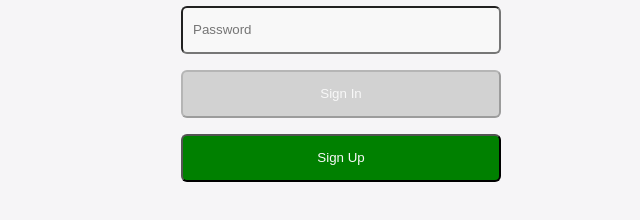
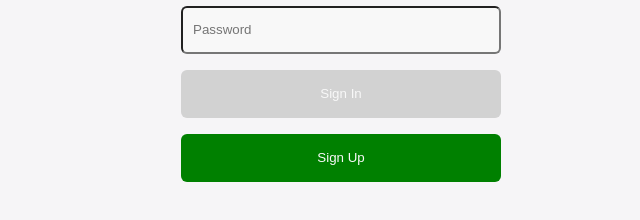
Before and after one commit to ukssss/TodoList-React, a React (Create React App) app: page /signin in a window 1280 px wide. Shown: the part 384-604 px from the top of the page, without its empty margins (299-939 px from the left). Built offline with nearby package versions, Linux system fonts and the light colour scheme.

Commit message:
[REFACT] button 컴포넌트 옵션 추가
- width, margin-bottom, border

```diff
--- a/src/components/button/button.jsx
+++ b/src/components/button/button.jsx
@@ -2,20 +2,28 @@ import React from 'react';
 import styled from 'styled-components';
 
 const StyledButton = styled.button`
-    width: ${(props) => (props.width ? '200px' : '100%')};
+    width: ${(props) => (props.width ? props.width : '100%')};
     height: 48px;
     padding: 0 10px;
     box-sizing: border-box;
-    margin-bottom: 16px;
+    margin-bottom: ${(props) => (props.marginBottom ? props.marginBottom : '')};
     border-radius: 6px;
+    border: ${(props) => (props.border ? `1px solid black` : `none`)};
     background-color: ${(props) => (props.$primary ? '#f8f8f8' : '#008000')};
     color: ${(props) => (props.$primary ? '#000000' : '#f8f8f8')};
     background-color: ${(props) => props.disabled && '#d2d2d2'};
 `;
 
-function Button({ disabled, width, children, ...restProps }) {
+function Button({ disabled, width, marginBottom, border, children, ...restProps }) {
     return (
-        <StyledButton type="button" disabled={disabled} width={width} {...restProps}>
+        <StyledButton
+            type="button"
+            disabled={disabled}
+            width={width}
+            marginBottom={marginBottom}
+            border={border}
+            {...restProps}
+        >
             {children}
         </StyledButton>
     );
--- a/src/pages/signIn/signIn.jsx
+++ b/src/pages/signIn/signIn.jsx
@@ -12,6 +12,7 @@ import ErrorDiv from '../../components/error/errorDiv/errorDiv';
 import SignInUpStyle from '../../style/signInUpStyle/signInUpStyle';
 
 import { DEV_ADDRESS } from '../../api/api';
+import { styled } from 'styled-components';
 
 export default function SignIn() {
     // signIn
@@ -125,10 +126,12 @@ export default function SignIn() {
                     {emailCheck ? <ErrorDiv>이메일 양식에 어긋납니다.</ErrorDiv> : ''}
                     <LoginInput type="password" placeholder="Password" onChange={onChangePassword} />
                     {passwordCheck ? <ErrorDiv>올바르지 않은 비밀번호 양식입니다.</ErrorDiv> : ''}
-                    <Button disabled={status} onClick={onSubmit}>
+                    <Button marginBottom={'16px'} disabled={status} onClick={onSubmit}>
                         Sign In
                     </Button>
-                    <Button onClick={onDirectSignUp}>Sign Up</Button>
+                    <Button marginBottom={'16px'} onClick={onDirectSignUp}>
+                        Sign Up
+                    </Button>
                 </LoginForm>
             </LoginDiv>
         </>
--- a/src/pages/signUp/signUp.jsx
+++ b/src/pages/signUp/signUp.jsx
@@ -180,10 +180,12 @@ export default function SignUp() {
                         <LoginInput type="password" placeholder="check password" onChange={onChangeRepassword} />
                     </LoginLabel>
                     {repasswordCheck ? <ErrorDiv>비밀번호가 일치하지 않습니다.</ErrorDiv> : ''}
-                    <Button disabled={status} onClick={onSubmit}>
+                    <Button marginBottom={'16px'} disabled={status} onClick={onSubmit}>
                         Sign Up
                     </Button>
-                    <Button onClick={onNavigateSignIn}>Sign in as an existing member</Button>
+                    <Button marginBottom={'16px'} onClick={onNavigateSignIn}>
+                        Sign in as an existing member
+                    </Button>
                 </LoginForm>
             </LoginDiv>
         </>
```
